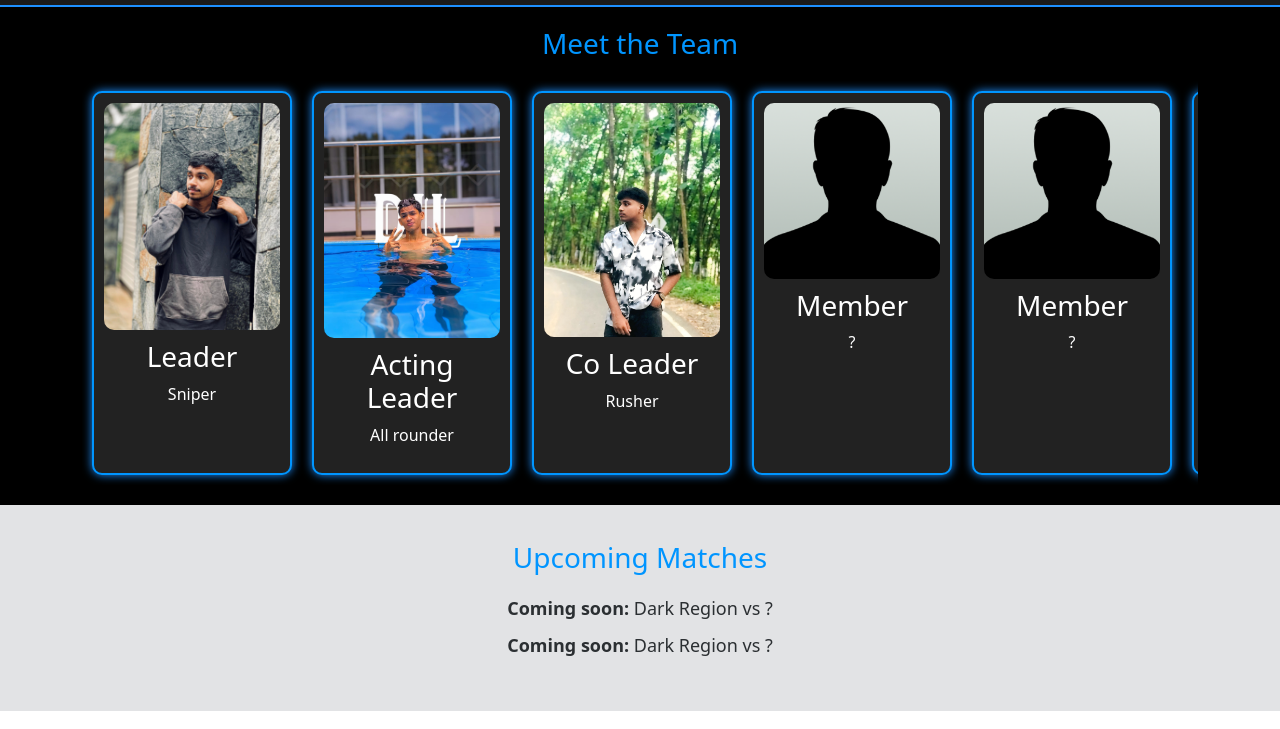
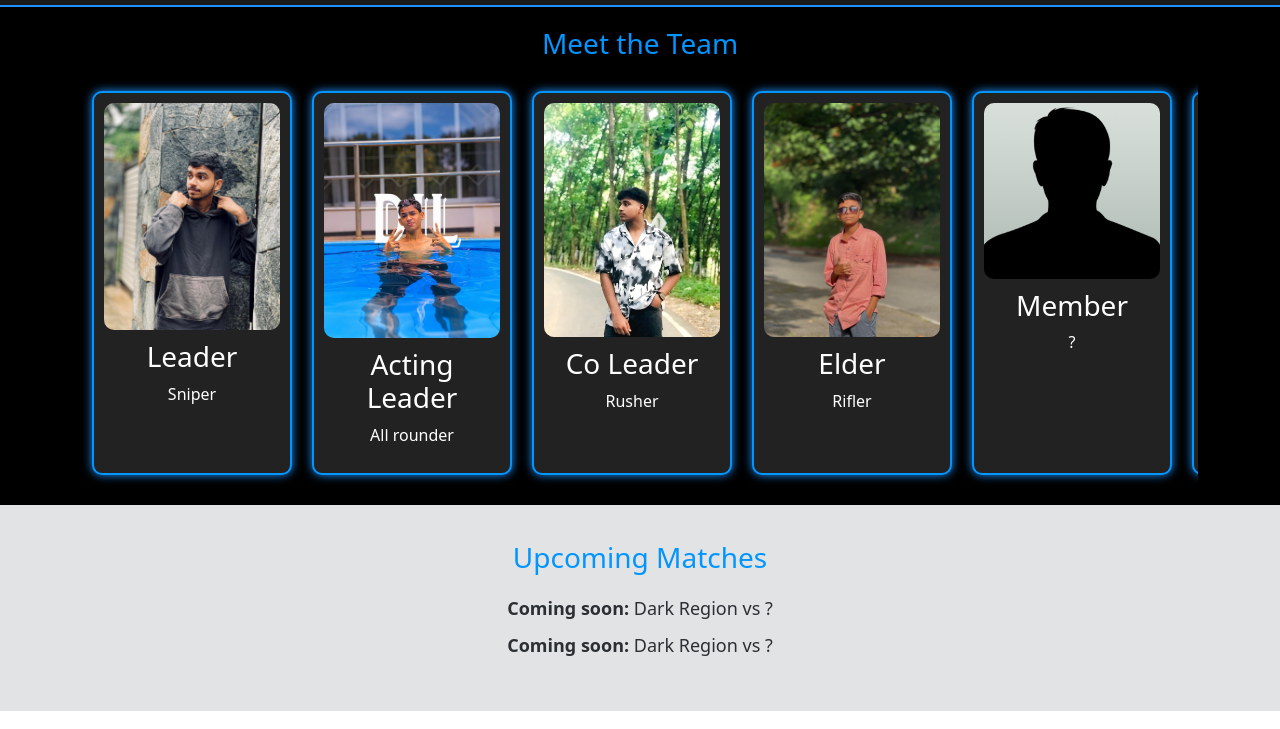
Before and after one commit to aadil20072023/rg, a plain HTML site: page index.html in a window 1280 px wide. Shown: the part 71-800 px from the top of the page. Drawn offline with nearby package versions, Linux system fonts and the light colour scheme.

Commit message:
Add files via upload

```diff
--- a/index.html
+++ b/index.html
@@ -51,9 +51,9 @@
     </a>
     <!-- You can add more members -->
       <a href="#" target="_blank" class="player">
-      <img src="player10.png" alt="Co Leader" />
-      <h3>Member</h3>
-      <p>?</p>
+      <img src="player4.jpeg" alt="Elder" />
+      <h3>Elder</h3>
+      <p>Rifler</p>
     </a>
 
           <a href="#" target="_blank" class="player">
```
Also changed, not shown: player4.jpeg (added).
